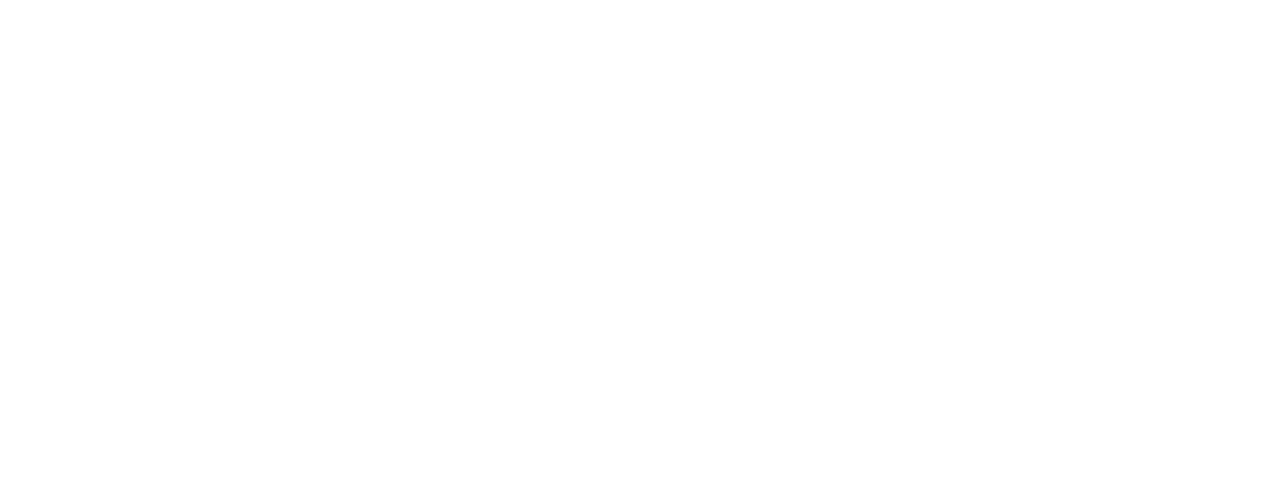
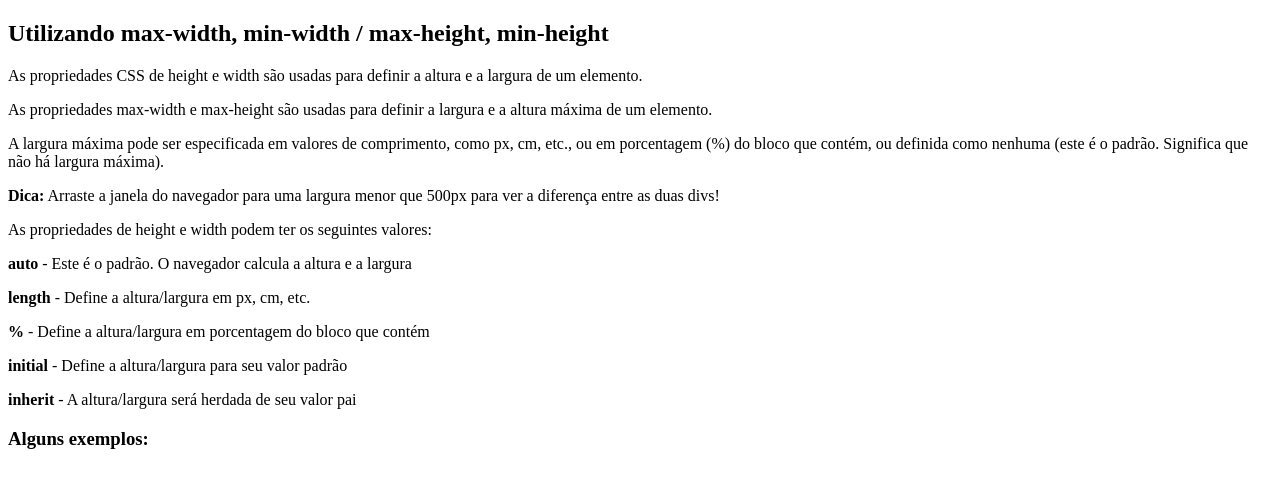
Before and after one commit to fireb1rdz/CSS-Wizards, a plain HTML site: page Min-Max.html in a window 1280 px wide. Drawn offline with Linux system fonts and the light colour scheme.

Commit message:
adicionando texto inicial

```diff
--- a/Min-Max.html
+++ b/Min-Max.html
@@ -3,9 +3,22 @@
 <head>
     <meta charset="UTF-8">
     <meta name="viewport" content="width=device-width, initial-scale=1.0">
-    <title>Min-Max</title>
+    <title>Min-Max - Width e Height</title>
 </head>
 <body>
+    <h2>Utilizando max-width, min-width / max-height, min-height</h2>
+    <p>As propriedades CSS de height e width são usadas para definir a altura e a largura de um elemento.</p>
+    <p>As propriedades max-width e max-height são usadas para definir a largura e a altura máxima de um elemento.</p>
+    <p>A largura máxima pode ser especificada em valores de comprimento, como px, cm, etc., ou em porcentagem (%) do bloco que contém, ou definida como nenhuma (este é o padrão. Significa que não há largura máxima).</p>
+    <p><strong>Dica:</strong> Arraste a janela do navegador para uma largura menor que 500px para ver a diferença entre as duas divs!</p>
+    <p>As propriedades de height e width podem ter os seguintes valores:</p>
+        <p><strong>auto</strong> - Este é o padrão. O navegador calcula a altura e a largura</p>
+        <p><strong>length</strong> - Define a altura/largura em px, cm, etc.</p>
+        <p><strong>%</strong> - Define a altura/largura em porcentagem do bloco que contém</p>
+        <p><strong>initial</strong> - Define a altura/largura para seu valor padrão</p>
+        <p><strong>inherit</strong> - A altura/largura será herdada de seu valor pai</p>
+
+    <h3><strong>Alguns exemplos:</strong></h3>
 
 </body>
 </html>
```
